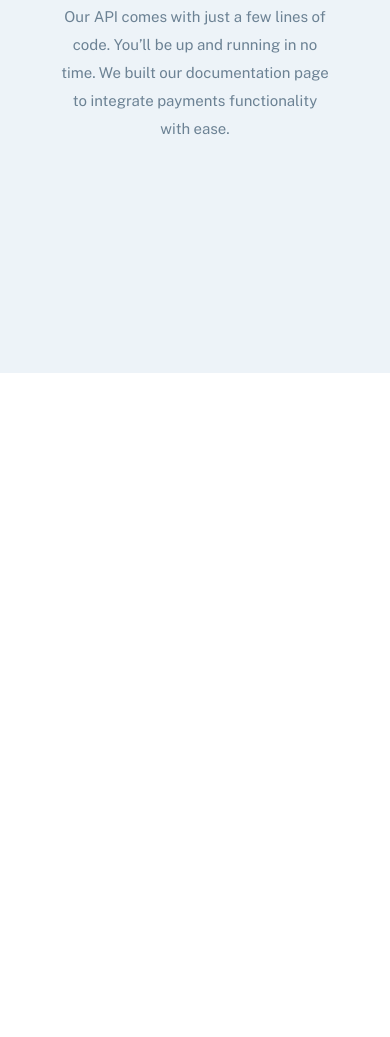
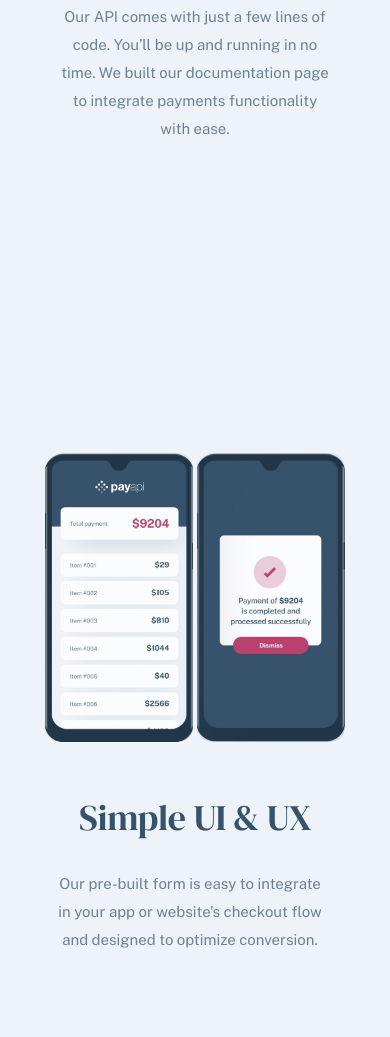
Before and after one commit to shaxzodkamolxojayev-098/Payapi, a plain HTML site: page index.html in a window 390 px wide. Shown: the part 2724-3761 px from the top of the page. Before the commit the page ends 3097 px from the top, so only its background shows below. Drawn offline with Linux system fonts and the light colour scheme.

Commit message:
add simple section

```diff
--- a/index.html
+++ b/index.html
@@ -139,6 +139,26 @@
         </div>
       </div>
     </section>
+
+    <section class="simple">
+      <div class="simple__container container">
+        <div class="simple__inner">
+          <div class="simple__box">
+            <h3 class="simple__title">Simple UI & UX</h3>
+
+            <p class="simple__text">
+              Our pre-built form is easy to integrate in your app or website’s checkout flow and designed to optimize conversion.
+            </p>
+          </div>
+
+          <div class="simple__img-box">
+            <img class="simple__img" src="./images/simple-img.jpg" width="257" height="498" alt="phone">
+
+            <img class="simple__phone-img" src="./images/simple-phone-img.jpg" width="257" height="498" alt="phone">
+          </div>
+        </div>
+      </div>
+    </section>
   </main>
 
 </body>
--- a/scss/block/_blocks-all.scss
+++ b/scss/block/_blocks-all.scss
@@ -2,4 +2,5 @@
 @import "hero";
 @import "intro";
 @import "convenience";
+@import "simple";
 @import "footer";
--- /dev/null
+++ b/scss/block/_simple.scss
@@ -0,0 +1,116 @@
+.simple{
+  padding-bottom: 100px;
+  background-color: #edf3f8;
+}
+
+.simple__inner{
+  display: flex;
+  justify-content: space-between;
+  align-items: center;
+}
+
+.simple__title{
+  margin: 0;
+  max-width: 445px;
+  margin-bottom: 24px;
+  font-family: 'DM Serif Display';
+  font-style: normal;
+  font-weight: 400;
+  font-size: 48px;
+  line-height: 56px;
+  letter-spacing: -0.369231px;
+  color: #36536B;
+}
+
+.simple__text{
+  max-width: 445px;
+  margin: 0;
+  font-weight: 400;
+  font-size: 15px;
+  line-height: 28px;
+  color: #6C8294;
+}
+
+.simple__img{
+  border-radius: 30px;
+}
+
+.simple__phone-img{
+  border-radius: 30px;
+}
+
+
+
+
+
+
+
+@media only screen and (max-width: 1030px) {
+  .simple__inner{
+    flex-direction: column-reverse;
+  }
+
+  .simple__img-box{
+    margin-bottom: 48px;
+  }
+
+  .simple__img{
+    border-radius: 20px;
+    width: 164px;
+    height: 319px;
+  }
+
+  .simple__phone-img{
+    border-radius: 20px;
+    width: 164px;
+    height: 319px;
+  }
+
+  .simple__title{
+    width: 573px;
+    margin-bottom: 24px;
+    text-align: center;
+    font-weight: 400;
+    font-size: 48px;
+    line-height: 56px;
+  }
+
+  .simple__text{
+    width: 573px;
+    text-align: center;
+    font-weight: 400;
+    font-size: 15px;
+    line-height: 28px;
+  }
+}
+
+@media only screen and (max-width: 470px) {
+  .simple__img{
+    border-radius: 15px;
+    width: 148px;
+    height: 289px;
+  }
+
+  .simple__phone-img{
+    border-radius: 15px;
+    width: 148px;
+    height: 289px;
+  }
+
+  .simple__title{
+    width: 280px;
+    margin-bottom: 24px;
+    text-align: center;
+    font-weight: 300;
+    font-size: 36px;
+    line-height: 56px;
+  }
+
+  .simple__text{
+    width: 270px;
+    text-align: center;
+    font-weight: 400;
+    font-size: 15px;
+    line-height: 28px;
+  }
+}
```
Also changed, not shown: css/main.css, css/main.min.css, images/about-iphone1.png (deleted), images/about-iphone2.png (deleted), images/simple-img.jpg (added), images/simple-phone-img.jpg (added), 2 other files.
